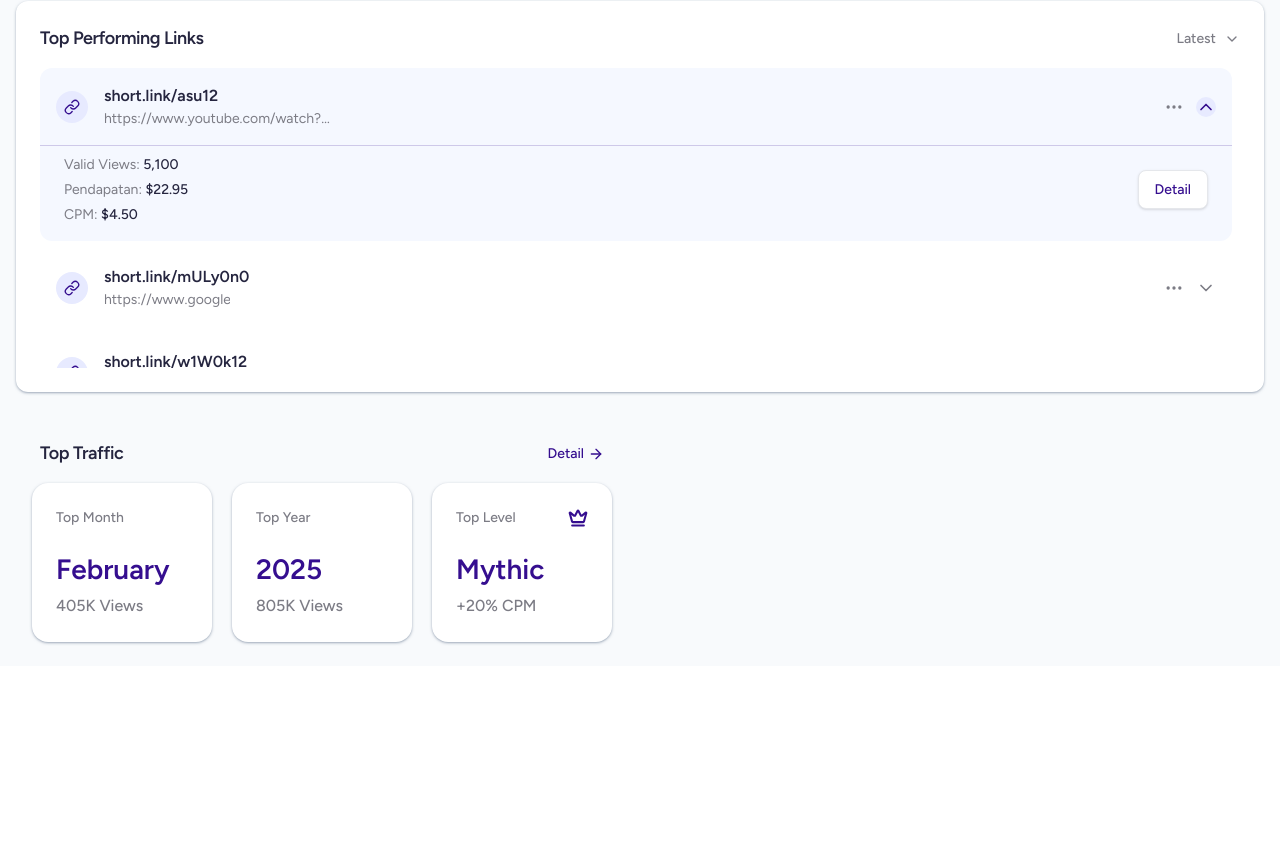
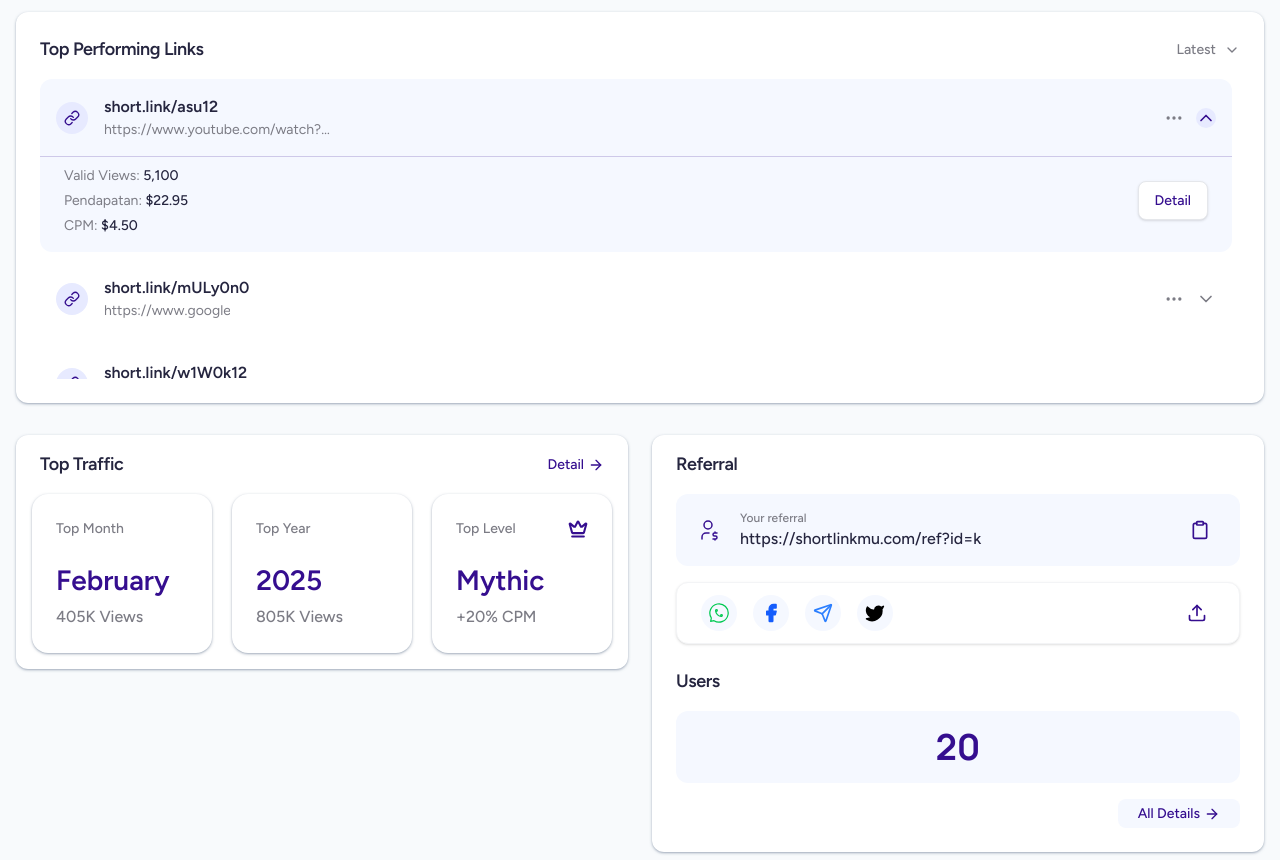
Before and after one commit to GioGiorno768/fe-shortlinkmu, a Next.js app: page /en/dashboard in a window 1280 px wide. Shown: the part 1072-1932 px from the top of the page. Before the commit the page ends 1738 px from the top, so only its background shows below. Built offline with nearby package versions, Linux system fonts and the light colour scheme.

Commit message:
add referral card

```diff
--- a/messages/en.json
+++ b/messages/en.json
@@ -64,7 +64,12 @@
     "levelElite": "Elite",
     "levelPro": "Pro",
     "levelMaster": "Master",
-    "levelMythic": "Mythic"
+    "levelMythic": "Mythic",
+    "referralTitle": "Referral",
+    "referralSubtitle": "Get 20% commission from your friends earnings",
+    "copy": "Copy",
+    "copied": "Copied!",
+    "share": "Share"
   },
   "NotFound": {
     "title": "Page Not Found",
--- a/messages/id.json
+++ b/messages/id.json
@@ -64,7 +64,12 @@
     "levelElite": "Elite",
     "levelPro": "Pro",
     "levelMaster": "Master",
-    "levelMythic": "Mythic"
+    "levelMythic": "Mythic",
+    "referralTitle": "Referral",
+    "referralSubtitle": "Dapat 20% komisi dari pendapatan temanmu",
+    "copy": "Salin",
+    "copied": "Tersalin!",
+    "share": "Bagikan"
   },
   "NotFound": {
     "title": "Halaman Tidak Ditemukan",
--- a/src/app/[locale]/(dashboard)/dashboard/page.tsx
+++ b/src/app/[locale]/(dashboard)/dashboard/page.tsx
@@ -14,6 +14,7 @@ import AchievementCard from "@/components/dashboard/AchievementCard"; // <-- IMP
 import LinkAnalyticsCard from "@/components/dashboard/LinkAnalyticsCard";
 import TopPerformingLinksCard from "@/components/dashboard/TopPerformingLinksCard";
 import TopTrafficCard from "@/components/dashboard/TopTrafficCard";
+import ReferralCard from "@/components/dashboard/ReferralCard";
 
 export default function DashboardPage() {
   const pathname = usePathname();
@@ -96,7 +97,9 @@ export default function DashboardPage() {
 
 
         {/* Referral */}
-
+        <div>
+          <ReferralCard />
+        </div>
 
       </div>
     </div>
--- a/src/components/dashboard/DashboardLayout.tsx
+++ b/src/components/dashboard/DashboardLayout.tsx
@@ -45,7 +45,7 @@ export default function DashboardLayout({
       <main
         className={`
           ${isCollapsed ? "custom:ml-20" : "custom:ml-64"}
-          pt-[8.5em] px-4 custom:px-8 py-2
+          pt-[9.2em] px-4 custom:px-8 py-2
           transition-all duration-300 ease-in-out
           min-h-screen
         `}
--- a/src/components/dashboard/Header.tsx
+++ b/src/components/dashboard/Header.tsx
@@ -58,7 +58,7 @@ export default function Header({
         font-figtree bg-slate-50
       `}
     >
-      <div className="shadow-sm shadow-slate-500/50 rounded-xl flex items-center justify-between px-[1em] lg:px-[4em] py-[1.5em]  text-[10px] bg-white">
+      <div className="shadow-sm shadow-slate-500/50 rounded-xl flex items-center justify-between px-[1em] lg:px-[4em] py-[2em]  text-[10px] bg-white">
         {/* Left Section */}
         <div className="flex items-center gap-4">
           {/* Mobile menu button */}
--- /dev/null
+++ b/src/components/dashboard/ReferralCard.tsx
@@ -0,0 +1,263 @@
+// src/components/dashboard/ReferralCard.tsx
+"use client";
+
+import { useState, useEffect } from "react";
+import { useTranslations } from "next-intl";
+import { Link } from "@/i18n/routing";
+import {
+  Clipboard,
+  Check,
+  Loader2,
+  Facebook,
+  Twitter,
+  Send, // Icon Telegram
+  Upload, // Icon Share generik
+  ArrowRight,
+} from "lucide-react";
+
+// ========================================================
+// === DESAIN API (MOCK/DUMMY) ===
+// ========================================================
+interface ReferralData {
+  link: string;
+  userCount: number;
+}
+
+// Kita jadiin satu API call biar efisien
+async function fetchReferralData(): Promise<ReferralData> {
+  console.log("MANGGIL API: /api/user/referral-data");
+  /* // --- CONTOH API CALL BENERAN ---
+  // const token = localStorage.getItem("authToken");
+  // const response = await fetch(
+  //   `${process.env.NEXT_PUBLIC_API_URL}/api/user/referral-data`,
+  //   {
+  //     headers: {
+  //       "Content-Type": "application/json",
+  //       // 'Authorization': `Bearer ${token}`
+  //     },
+  //   }
+  // );
+  // if (!response.ok) {
+  //   throw new Error("Gagal memuat data referral");
+  // }
+  // const data: ReferralData = await response.json();
+  // return data; // Asumsi API ngembaliin { link: "...", userCount: 20 }
+  */
+
+  // --- DATA DUMMY (HAPUS NANTI) ---
+  await new Promise((resolve) => setTimeout(resolve, 800)); // Simulasi loading
+  return {
+    link: "https://shortlinkmu.com/ref?id=k",
+    userCount: 20,
+  };
+  // --- AKHIR DATA DUMMY ---
+}
+// ========================================================
+
+export default function ReferralCard() {
+  const t = useTranslations("Dashboard");
+
+  // State utama
+  const [isLoading, setIsLoading] = useState(true);
+  const [data, setData] = useState<ReferralData | null>(null);
+  const [error, setError] = useState<string | null>(null);
+  const [isCopied, setIsCopied] = useState(false);
+
+  // Efek: Fetch data pas komponen load
+  useEffect(() => {
+    async function loadData() {
+      try {
+        setIsLoading(true);
+        setError(null);
+        const data = await fetchReferralData();
+        setData(data);
+      } catch (err: any) {
+        setError(err.message || "Gagal memuat data");
+      } finally {
+        setIsLoading(false);
+      }
+    }
+    loadData();
+  }, []);
+
+  // --- Handlers ---
+  const handleCopy = () => {
+    if (!data?.link) return;
+    navigator.clipboard.writeText(data.link);
+    setIsCopied(true);
+    setTimeout(() => {
+      setIsCopied(false);
+    }, 2000);
+  };
+
+  // List platform share
+  const socialPlatforms = [
+    {
+      name: "WhatsApp",
+      // Pake icon WhatsApp dari globals.css lu
+      icon: <span className="meteor-icons--whatsapp w-5 h-5 bg-green-500" />,
+      url: `https://api.whatsapp.com/send?text=`,
+    },
+    {
+      name: "Facebook",
+      icon: <Facebook className="w-5 h-5 text-blue-600" fill="currentColor" />,
+      url: `https://www.facebook.com/sharer/sharer.php?u=`,
+    },
+    {
+      name: "Telegram",
+      icon: <Send className="w-5 h-5 text-blue-500" />,
+      url: `https://t.me/share/url?url=`,
+    },
+    {
+      name: "Twitter",
+      icon: <Twitter className="w-5 h-5 text-black" fill="currentColor" />,
+      url: `https://twitter.com/intent/tweet?text=`,
+    },
+  ];
+
+  // Fungsi buat handle social share
+  const handleSocialShare = (platform: (typeof socialPlatforms)[0]) => {
+    if (!data?.link) return;
+    const text = `Ayo gabung Shortlinkmu pake link referral gua! ${data.link}`;
+    const encodedUrl = encodeURIComponent(data.link);
+    const encodedText = encodeURIComponent(text);
+
+    let shareUrl = "";
+    if (platform.name === "WhatsApp" || platform.name === "Twitter") {
+      shareUrl = `${platform.url}${encodedText}`;
+    } else {
+      // Facebook, Telegram
+      shareUrl = `${platform.url}${encodedUrl}&text=${encodedText}`;
+    }
+    window.open(shareUrl, "_blank", "noopener,noreferrer");
+  };
+
+  // Fungsi buat generic share (ikon panah atas)
+  const handleGenericShare = async () => {
+    if (navigator.share && data?.link) {
+      try {
+        await navigator.share({
+          title: "Gabung Shortlinkmu!",
+          text: `Ayo gabung Shortlinkmu! ${data.link}`,
+          url: data.link,
+        });
+      } catch (err) {
+        console.error("Gagal share:", err);
+      }
+    } else {
+      alert("Browser ini tidak mendukung fitur share. Link disalin!");
+      handleCopy();
+    }
+  };
+
+  return (
+    <div className="bg-white p-6 py-4 rounded-xl shadow-sm shadow-slate-500/50 hover:shadow-lg transition-shadow duration-200">
+      {/* Grid Utama 2 Kolom */}
+      <div className="grid grid-cols-1 custom:grid-cols-3 gap-6 pb-2">
+        {/* === Kolom Kiri: Referral === */}
+        <div className="space-y-4 custom:col-span-2">
+          <h3 className="text-[1.8em] font-semibold text-shortblack tracking-tight">
+            {t("referralTitle")}
+          </h3>
+
+          {/* Box Link Referral */}
+          <div className="bg-blues rounded-xl p-3 px-5 flex items-center gap-5 h-[72px]">
+            {isLoading ? (
+              <div className="w-full flex items-center justify-center">
+                <Loader2 className="w-5 h-5 animate-spin text-bluelight" />
+              </div>
+            ) : error ? (
+              <div className="w-full flex items-center justify-center text-redshortlink">
+                {error}
+              </div>
+            ) : (
+              <>
+                {/* Icon User+Dollar */}
+                <span className="tabler--user-dollar w-6 h-6 bg-bluelight flex-shrink-0" />
+                <div className="flex-1 min-w-0">
+                  <p className="text-[1.2em] font-medium text-grays">
+                    {t("yourReferral")}
+                  </p>
+                  <input
+                    type="text"
+                    readOnly
+                    value={data?.link || ""}
+                    className="w-full text-[1.6em] font-medium text-shortblack bg-transparent border-none outline-none p-0"
+                    onFocus={(e) => e.target.select()}
+                  />
+                </div>
+                <button
+                  onClick={handleCopy}
+                  title={isCopied ? t("copied") : t("copy")}
+                  className="w-10 h-10 flex-shrink-0 flex items-center justify-center rounded-lg text-bluelight hover:bg-white transition-colors"
+                >
+                  {isCopied ? (
+                    <Check className="w-5 h-5 text-greenlight" />
+                  ) : (
+                    <Clipboard className="w-5 h-5" />
+                  )}
+                </button>
+              </>
+            )}
+          </div>
+
+          {/* Box Share Button */}
+          <div className="bg-white rounded-xl p-3 px-6 flex items-center justify-between shadow-sm border border-gray-100">
+            <div className="flex items-center gap-4">
+              {socialPlatforms.map((platform) => (
+                <button
+                  key={platform.name}
+                  onClick={() => handleSocialShare(platform)}
+                  title={`Share to ${platform.name}`}
+                  className="w-9 h-9 flex items-center justify-center rounded-full bg-blues hover:bg-blue-dashboard transition-colors"
+                >
+                  {platform.icon}
+                </button>
+              ))}
+            </div>
+            <button
+              onClick={handleGenericShare}
+              title={t("share")}
+              className="w-9 h-9 flex items-center justify-center rounded-lg text-bluelight hover:bg-blues transition-colors"
+            >
+              <Upload className="w-5 h-5" />
+            </button>
+          </div>
+        </div>
+
+        {/* === Kolom Kanan: Users === */}
+        <div className="grid grid-cols-1 gap-4 w-full">
+          <div className="space-y-4 ">
+            <h3 className="text-[1.8em] font-semibold text-shortblack tracking-tight">
+              {t("users")}
+            </h3>
+
+            {/* Box User Count */}
+            <div className="bg-blues rounded-xl p-4 flex items-center justify-center h-[72px]">
+              {isLoading ? (
+                <Loader2 className="w-5 h-5 animate-spin text-bluelight" />
+              ) : error ? (
+                <span className="text-redshortlink">Error</span>
+              ) : (
+                <span className="text-4xl font-bold text-bluelight font-manrope">
+                  {data?.userCount}
+                </span>
+              )}
+            </div>
+          </div>
+
+          <div className="flex custom:justify-center justify-end custom:items-center">
+            {/* Link All Details */}
+            <Link
+              href="/referral" // Link ke halaman referral
+              className="flex items-center justify-end gap-1 text-[1.4em] custom:p-5 custom:py-2 py-1 px-5 rounded-lg font-medium text-bluelight hover:underline bg-blues"
+            >
+              <span>{t("allDetails")}</span>
+              <ArrowRight className="w-4 h-4" />
+            </Link>
+          </div>
+        </div>
+      </div>
+    </div>
+  );
+}
--- a/src/components/dashboard/TopTrafficCard.tsx
+++ b/src/components/dashboard/TopTrafficCard.tsx
@@ -201,8 +201,8 @@ export default function TopTrafficCard() {
 
   return (
     // Card Wrapper
-    <div className=" p-4 rounded-xl h-full">
-      {/* Header */}
+    <div className=" p-4 bg-white rounded-xl flex justify-stretch items-stretch flex-col shadow-sm shadow-slate-500/50">
+      <div>
         <div className="flex items-center justify-between mb-4 px-2">
           <h3 className="text-[1.8em] font-semibold text-shortblack tracking-tight">
             {t("topTraffic")}
@@ -219,5 +219,7 @@ export default function TopTrafficCard() {
         {/* Konten (3 Card) */}
         <div className="rounded-xl ">{renderContent()}</div>
       </div>
+      {/* Header */}
+    </div>
   );
 }
```
Lines whose indentation alone changed are shown as unchanged.
